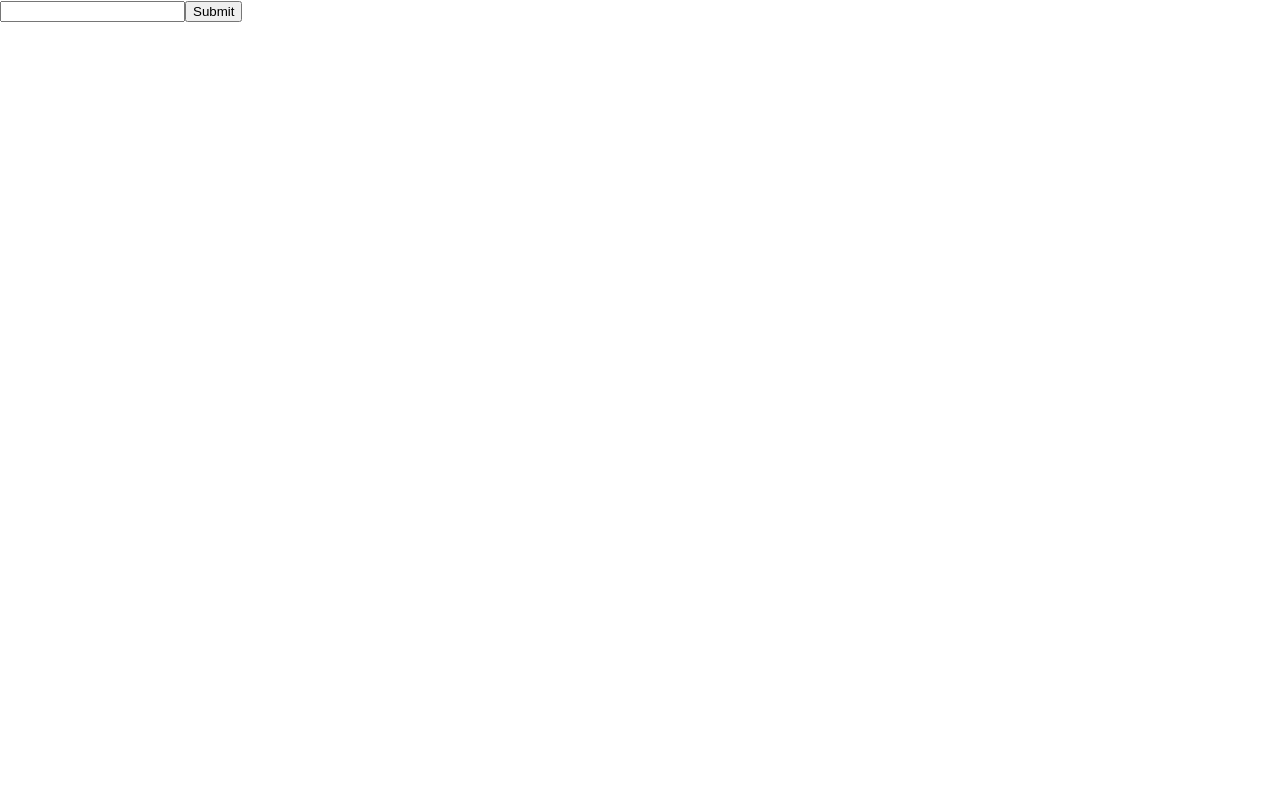
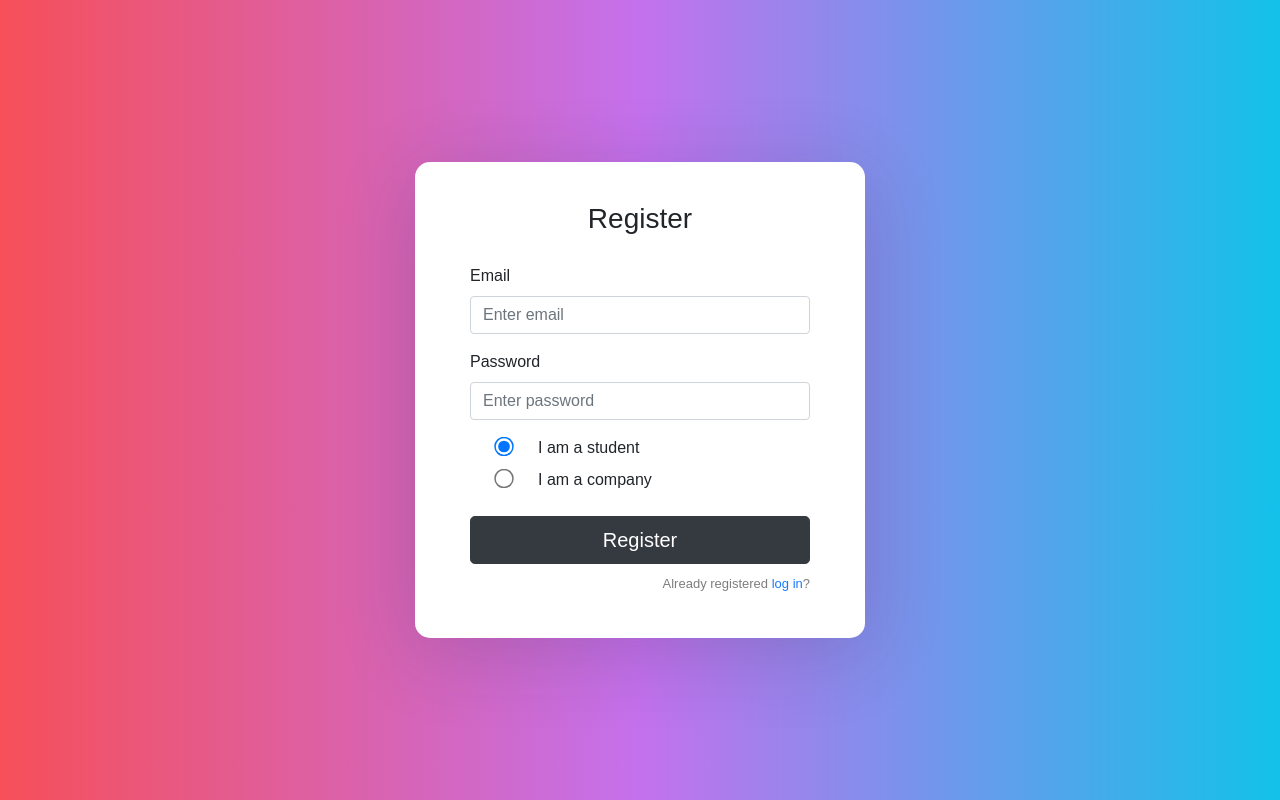
Before and after one commit to SergiuMateiRazvan/students-internships, a React (Create React App) app in the folder src/frontend/: page /register in a window 1280 px wide. Built offline with nearby package versions, Linux system fonts and the light colour scheme.

Commit message:
Add login and register page (#17)

```diff
--- a/src/frontend/package.json
+++ b/src/frontend/package.json
@@ -6,8 +6,10 @@
     "@testing-library/jest-dom": "^5.11.4",
     "@testing-library/react": "^11.1.0",
     "@testing-library/user-event": "^12.1.10",
+    "bootstrap": "^4.5.3",
     "react": "^17.0.1",
     "react-dom": "^17.0.1",
+    "react-router-dom": "^5.2.0",
     "react-scripts": "4.0.1",
     "web-vitals": "^0.2.4"
   },
--- a/src/frontend/src/App.jsx
+++ b/src/frontend/src/App.jsx
@@ -1,10 +1,24 @@
 import React from 'react';
 import HomePage from './pages/home';
+import {Register, Login} from './pages/auth';
+import '../node_modules/bootstrap/dist/css/bootstrap.min.css';
 import './App.css';
+import {BrowserRouter as Router, Switch, Route, Redirect}
+  from 'react-router-dom';
+
 
 const App = () => {
   return (
-    <HomePage />
+    <Router>
+      <Switch>
+        <Route exact path='/' component={HomePage} />
+        <Route path="/login" component={Login} />
+        <Route path="/register" component={Register} />
+        <Route exact path='*'>
+          <Redirect to={'/'}/>
+        </Route>
+      </Switch>
+    </Router>
   );
 };
 
--- a/src/frontend/src/common/user.js
+++ b/src/frontend/src/common/user.js
@@ -4,3 +4,11 @@ export const USER_KEY = 'user-key';
 export const isUserAuthenticated = () => (
   sessionStorage.getItem(USER_KEY) != null
 );
+
+
+export const setUserAuthenticated = (userMail) =>
+  sessionStorage.setItem(USER_KEY, userMail);
+
+
+export const setUserLoggedOut = () =>
+  sessionStorage.removeItem(USER_KEY);
--- a/src/frontend/src/index.jsx
+++ b/src/frontend/src/index.jsx
@@ -1,13 +1,14 @@
 import React from 'react';
 import ReactDOM from 'react-dom';
+import {BrowserRouter} from 'react-router-dom';
 import './index.css';
 import App from './App';
 import reportWebVitals from './reportWebVitals';
 
 ReactDOM.render(
-    <React.StrictMode>
+    <BrowserRouter>
       <App />
-    </React.StrictMode>,
+    </BrowserRouter>,
     document.getElementById('root'),
 );
 
--- /dev/null
+++ b/src/frontend/src/pages/auth/Login.jsx
@@ -0,0 +1,58 @@
+import React from 'react';
+import {login} from '../../service';
+import {useHistory} from 'react-router-dom';
+import {setUserAuthenticated} from '../../common';
+import './auth.css';
+
+export const Login = () => {
+  const history = useHistory();
+
+  const onLogin = (ev) => {
+    ev.preventDefault();
+    const user = {
+      mail: ev.target[0].value,
+      password: ev.target[1].value,
+    };
+    login(user).then((response) => {
+      if (response.status !== 200) {
+        response.json().then((response) => {
+          alert(response.detail);
+        });
+      } else {
+        setUserAuthenticated(user.mail);
+        history.push('/');
+      }
+    });
+  };
+
+  return (
+    <div className={'formWrapper'}>
+      <form className={'authBody'} onSubmit={onLogin}>
+        <h3>Login</h3>
+
+        <div className="form-group">
+          <label>Email</label>
+          <input type="email" className="form-control"
+            placeholder="Enter email" />
+        </div>
+
+        <div className="form-group">
+          <label>Password</label>
+          <input type="password" className="form-control"
+            placeholder="Enter password" />
+        </div>
+
+        <button type="submit" className="btn btn-dark btn-lg btn-block">
+        Sign in
+        </button>
+        <p className="forgot-password text-right">
+        Forgot <a href="#">password</a> ?
+        </p>
+
+        <p className="forgot-password text-right">
+          Don&apos;t have an account yet? Register <a href="/register">here</a>.
+        </p>
+      </form>
+    </div>
+  );
+};
--- a/src/frontend/src/pages/auth/Register.jsx
+++ b/src/frontend/src/pages/auth/Register.jsx
@@ -1,22 +1,78 @@
 import React from 'react';
+import {useHistory} from 'react-router-dom';
 import {register} from '../../service';
-
+import './auth.css';
 
 export const Register = () => {
-  const userName = '';
-
+  const history = useHistory();
   const onRegister = (ev) => {
     ev.preventDefault();
-    console.log(ev.target[0].value);
-    register({'name': userName} ).then((result) => {
-      console.log(result);
+    const userType = ev.target[2].checked ?
+      ev.target[2].value : ev.target[3].value;
+    const user = {
+      mail: ev.target[0].value,
+      password: ev.target[1].value,
+      user_type: userType,
+    };
+    register(user).then((result) => {
+      if (result.status !== 200) {
+        result.json().then((response) => {
+          alert(response.detail);
+        });
+      } else {
+        setTimeout(() => history.push('/login'), 1500);
+        alert('You have created your account');
+      }
     });
   };
 
+
   return (
-    <form onSubmit={onRegister}>
-      <input type={'text'} />
-      <input type={'submit'} value={'Submit'}/>
-    </form>
+    <div className={'formWrapper'}>
+      <form className={'authBody'} onSubmit={onRegister}>
+        <h3>Register</h3>
+
+        <div className="form-group">
+          <label>Email</label>
+          <input
+            type="email" className="form-control" placeholder="Enter email"
+          />
+        </div>
+
+        <div className="form-group">
+          <label>Password</label>
+          <input
+            type="password" className="form-control"
+            placeholder="Enter password"
+          />
+        </div>
+
+        <div className="form-group">
+          <input
+            type="radio" id="user-type-student" name={'userType'}
+            value={'student'} defaultChecked
+          />
+          <label htmlFor="user-type-student" id={'user-type-student-label'}>
+            I am a student
+          </label>
+          <br/>
+          <input
+            type='radio' id='user-type-company' name={'userType'}
+            value={'company'}
+          />
+          <label htmlFor='user-type-company' id={'user-type-company-label'}>
+            I am a company
+          </label>
+        </div>
+
+        <button type="submit" className="btn btn-dark btn-lg btn-block">
+        Register
+        </button>
+
+        <p className="forgot-password text-right">
+          Already registered <a href="/login">log in</a>?
+        </p>
+      </form>
+    </div>
   );
 };
--- /dev/null
+++ b/src/frontend/src/pages/auth/auth.css
@@ -0,0 +1,71 @@
+
+.formWrapper {
+    min-height: 100vh;
+    display: flex;
+    font-weight: 400;
+    font-family: sans-serif;
+    background: #12c2e9;  /* fallback for old browsers */
+    background: -webkit-linear-gradient(to right, #f64f59, #c471ed, #12c2e9);  /* Chrome 10-25, Safari 5.1-6 */
+    background: linear-gradient(to right, #f64f59, #c471ed, #12c2e9); /* W3C, IE 10+/ Edge, Firefox 16+, Chrome 26+, Opera 12+, Safari 7+ */
+
+}
+
+.authBody {
+    display: flex;
+    justify-content: center;
+    flex-direction: column;
+    text-align: left;
+    width: 450px;
+    margin: auto;
+    background: #ffffff;
+    box-shadow: 0px 14px 80px rgba(34, 35, 58, 0.2);
+    padding: 40px 55px 45px 55px;
+    border-radius: 15px;
+    transition: all .3s;
+}
+
+.form-control:focus {
+    border-color: #167bff;
+    box-shadow: none;
+}
+
+h3 {
+    text-align: center;
+    margin: 0;
+    line-height: 1;
+    padding-bottom: 20px;
+}
+
+.custom-control-label {
+    font-weight: 400;
+}
+
+.forgot-password,
+.forgot-password a {
+    text-align: right;
+    font-size: 13px;
+    padding-top: 10px;
+    color: #7f7d7d;
+    margin: 0;
+}
+
+.forgot-password a {
+    color: #167bff;
+}
+
+
+input[type=radio] {
+    left: 0;
+    display: inline;
+    width: 20%;
+    transform: scale(1.5);
+}
+
+input[type=radio]:focus {
+    border: none;
+}
+
+#user-type-student-label {
+    position: relative;
+    top: -10%;
+}
--- a/src/frontend/src/pages/auth/index.js
+++ b/src/frontend/src/pages/auth/index.js
@@ -1 +1,2 @@
 export * from './Register';
+export * from './Login';
--- a/src/frontend/src/pages/home/index.jsx
+++ b/src/frontend/src/pages/home/index.jsx
@@ -1,10 +1,10 @@
 import React from 'react';
 import {Home} from './Home';
-import {Register} from '../auth';
 import {isUserAuthenticated} from '../../common';
+import {Redirect} from 'react-router-dom';
 
 const HomePage = () => (
-  isUserAuthenticated() ? <Home/> : <Register />
+  isUserAuthenticated() ? <Home/> : <Redirect to={'/register'}/>
 );
 
 export default HomePage;
--- a/src/frontend/src/service/Auth.js
+++ b/src/frontend/src/service/Auth.js
@@ -7,7 +7,7 @@ export const register = (user) => {
     headers: {
       'Access-Control-Allow-Origin': '*',
     },
-  }).then((response) => response.json());
+  });
 };
 
 export const login = (user) => {
@@ -17,5 +17,5 @@ export const login = (user) => {
     headers: {
       'Access-Control-Allow-Origin': '*',
     },
-  }).then((response) => response.json());
+  });
 };
```
Also changed, not shown: 1 other file (tests, documents, lock files or other folders).
